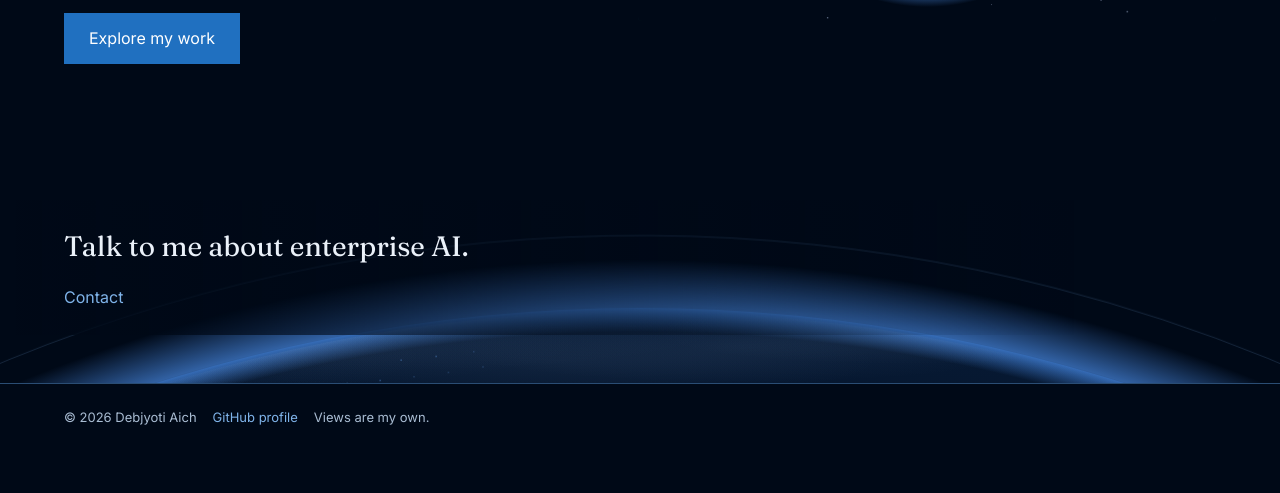
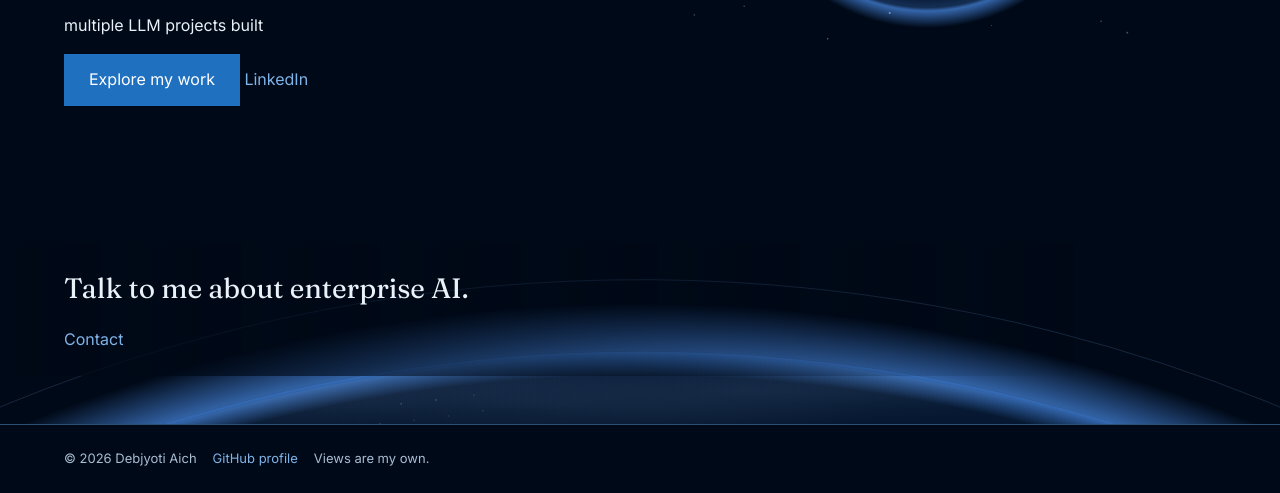
Before and after one commit to deb007/deb007.github.io, an Astro site: page / in a window 1280 px wide. Shown: the part 575-1068 px from the top of the page. Before the commit the page ends 1027 px from the top, so only its background shows below. Built offline with nearby package versions, Linux system fonts and the light colour scheme; Astro itself is replaced by a stand-in of ours.

Commit message:
feat: render builder signal and quiet LinkedIn link in hero

```diff
--- a/src/components/Hero.astro
+++ b/src/components/Hero.astro
@@ -17,7 +17,11 @@ const accent = 'into Production.';
         ))}
       </h1>
       <p class="hr" style="--d:0.35s">{p.credentialLine}</p>
-      <p class="hr" style="--d:0.45s"><a class="btn" href="/projects/">Explore my work</a></p>
+      <p class="hr signal" style="--d:0.4s">{p.builderSignal}</p>
+      <p class="hr hero-actions" style="--d:0.5s">
+        <a class="btn" href="/projects/">Explore my work</a>
+        <a class="quiet" href="/contact/" data-open="linkedin" data-shards={JSON.stringify(p.contact.linkedin)}>LinkedIn</a>
+      </p>
     </div>
     <div class="hero-visual" id="hero-visual">
       <picture>
@@ -28,3 +32,14 @@ const accent = 'into Production.';
     </div>
   </div>
 </section>
+<script>
+  document.querySelectorAll<HTMLAnchorElement>('[data-open="linkedin"]').forEach((a) => {
+    a.addEventListener('click', (e) => {
+      try {
+        const url = atob(JSON.parse(a.dataset.shards!).join(''));
+        e.preventDefault();
+        window.open(url, '_blank', 'noopener');
+      } catch { /* falls through to /contact/ */ }
+    });
+  });
+</script>
```
